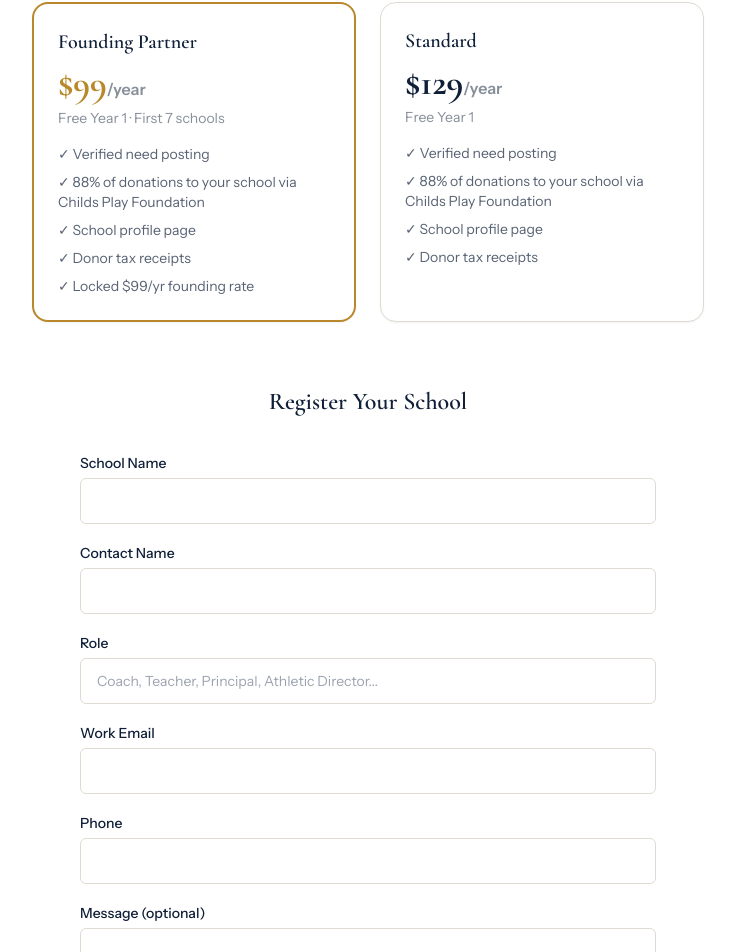
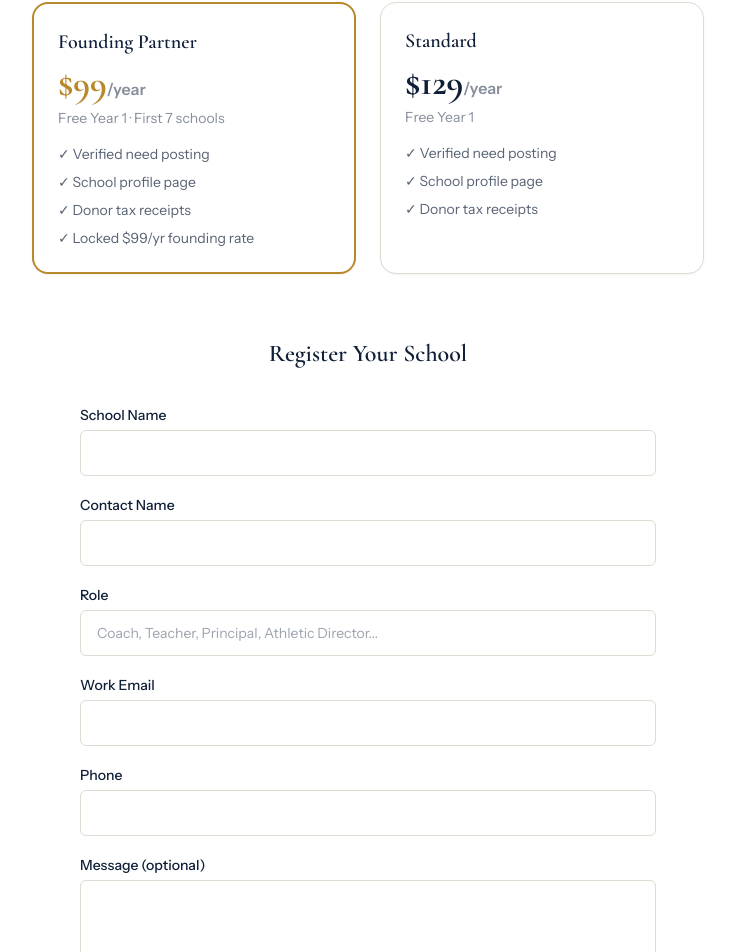
Before and after one commit to RISHAOFFICIAL/AlumniUp, a Next.js app: page /for-schools in a window 1280 px wide. Shown: the part 1009-1961 px from the top of the page, without its empty margins (272-1007 px from the left). Built offline with nearby package versions, Linux system fonts and the light colour scheme.

Commit message:
For Schools pricing: remove the 88% donations line from both plan cards (already stated in trust bar, hero, and How It Works)

```diff
--- a/src/app/for-schools/page.tsx
+++ b/src/app/for-schools/page.tsx
@@ -141,7 +141,6 @@ export default function ForSchoolsPage() {
               <p className="font-sans text-sm text-navy/50 mt-1">Free Year 1 · First 7 schools</p>
               <ul className="font-sans text-sm text-navy/70 mt-4 space-y-2">
                 <li>✓ Verified need posting</li>
-                <li>✓ 88% of donations to your school via Childs Play Foundation</li>
                 <li>✓ School profile page</li>
                 <li>✓ Donor tax receipts</li>
                 <li>✓ Locked $99/yr founding rate</li>
@@ -153,7 +152,6 @@ export default function ForSchoolsPage() {
               <p className="font-sans text-sm text-navy/50 mt-1">Free Year 1</p>
               <ul className="font-sans text-sm text-navy/70 mt-4 space-y-2">
                 <li>✓ Verified need posting</li>
-                <li>✓ 88% of donations to your school via Childs Play Foundation</li>
                 <li>✓ School profile page</li>
                 <li>✓ Donor tax receipts</li>
               </ul>
```
